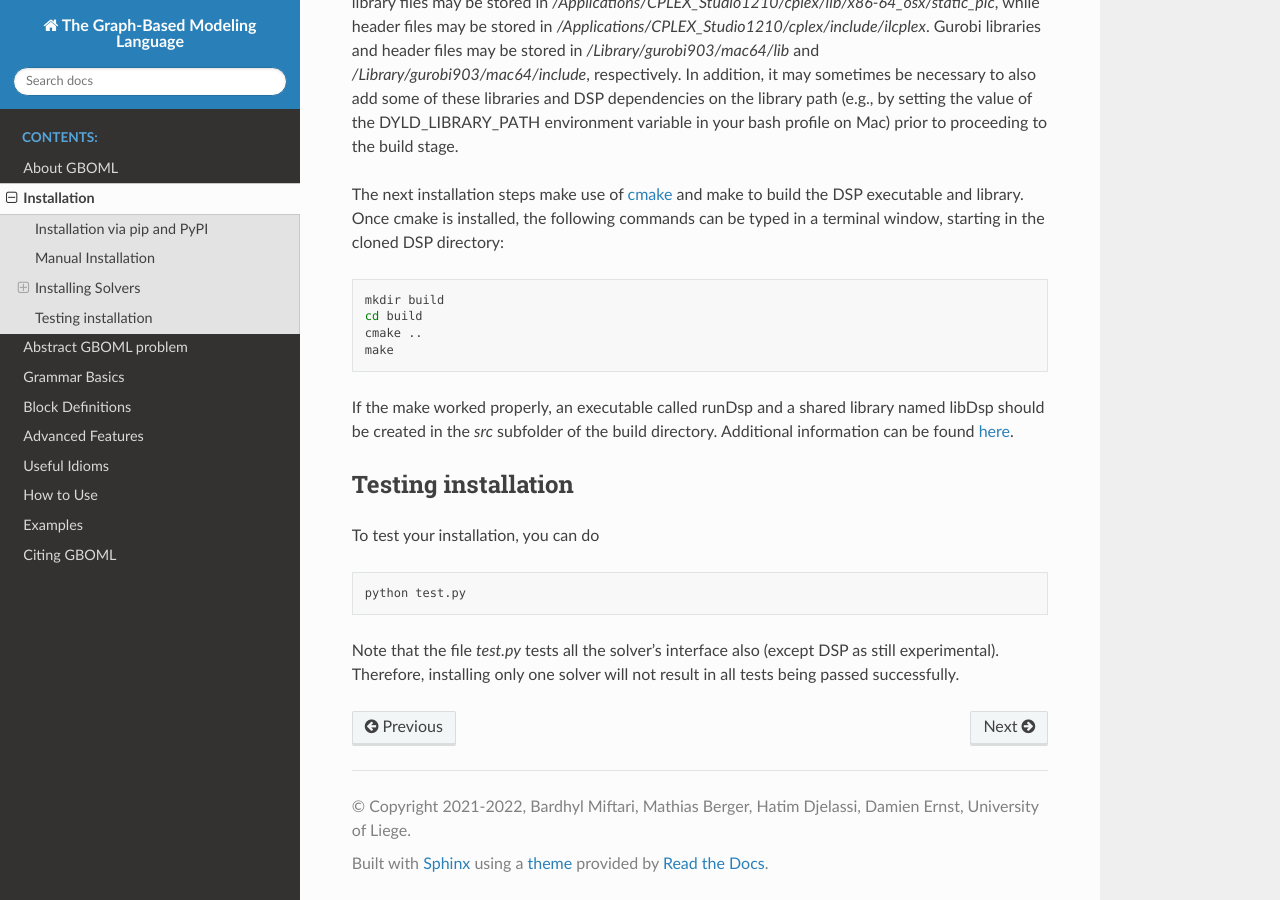
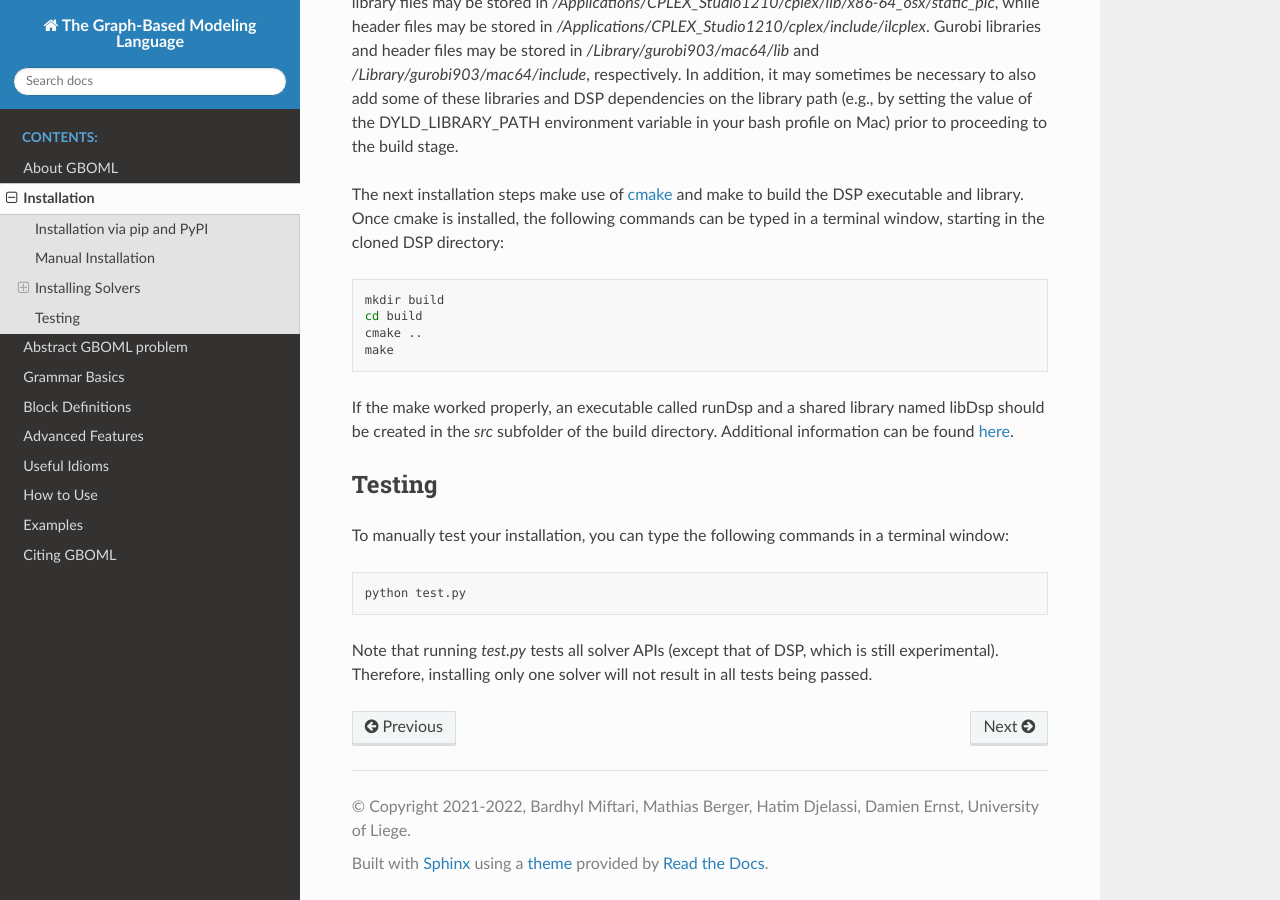
Before and after one commit to GBOML/GBOML, a Sphinx documentation site: the page built from docs/source/installation.rst, in a window 1280 px wide and 900 px high, scrolled down 2688 px. Built offline with Sphinx 7.4.7 and the Read the Docs theme 2.0.0, drawn with Linux system fonts in a browser that asks for light colours.

Commit message:
Corrected minor typos in installation.rst.

```diff
--- a/docs/source/installation.rst
+++ b/docs/source/installation.rst
@@ -116,13 +116,13 @@ The next installation steps make use of `cmake <https://cmake.org/install/>`_ an
 If the make worked properly, an executable called runDsp and a shared library named libDsp should be created in the *src* subfolder of the build directory. Additional information can be found `here <https://github.com/Argonne-National-Laboratory/DSP/blob/master/docs/install.md>`__.
 
 
-Testing installation
---------------------
+Testing
+-------
 
-To test your installation, you can do
+To manually test your installation, you can type the following commands in a terminal window:
 
 .. code-block:: bash
 
 	python test.py
 
-Note that the file *test.py* tests all the solver's interface also (except DSP as still experimental). Therefore, installing only one solver will not result in all tests being passed successfully.
+Note that running *test.py* tests all solver APIs (except that of DSP, which is still experimental). Therefore, installing only one solver will not result in all tests being passed.
```
